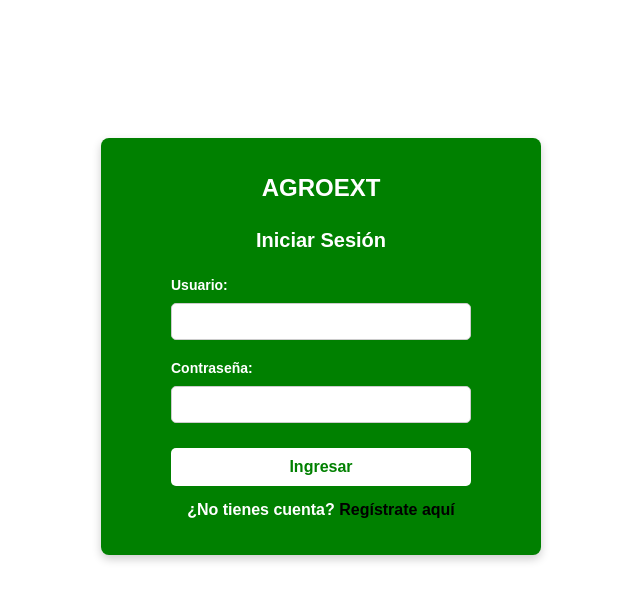
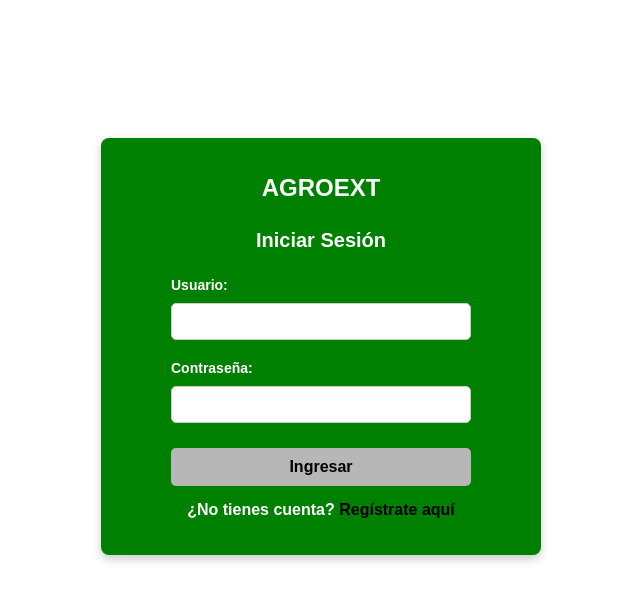
Before and after one commit to jPrietoMz/TFG-Agricultura, an Angular app in the folder frontend/agricultura-frontend/: page /login in a window 1280 px wide. Shown: the top 600 px of the page, without its empty margins (319-959 px from the left). Built offline with nearby package versions, Linux system fonts and the light colour scheme.

Commit message:
Update login-form.component.css

```diff
--- a/frontend/agricultura-frontend/src/app/view/login/login-form/login-form.component.css
+++ b/frontend/agricultura-frontend/src/app/view/login/login-form/login-form.component.css
@@ -50,8 +50,8 @@ input {
 }
 
 button {
-  background-color: white;
-  color: green;
+  background-color: rgb(183, 183, 183);
+  color: rgb(0, 0, 0);
   padding: 10px;
   border: none;
   cursor: pointer;
```
